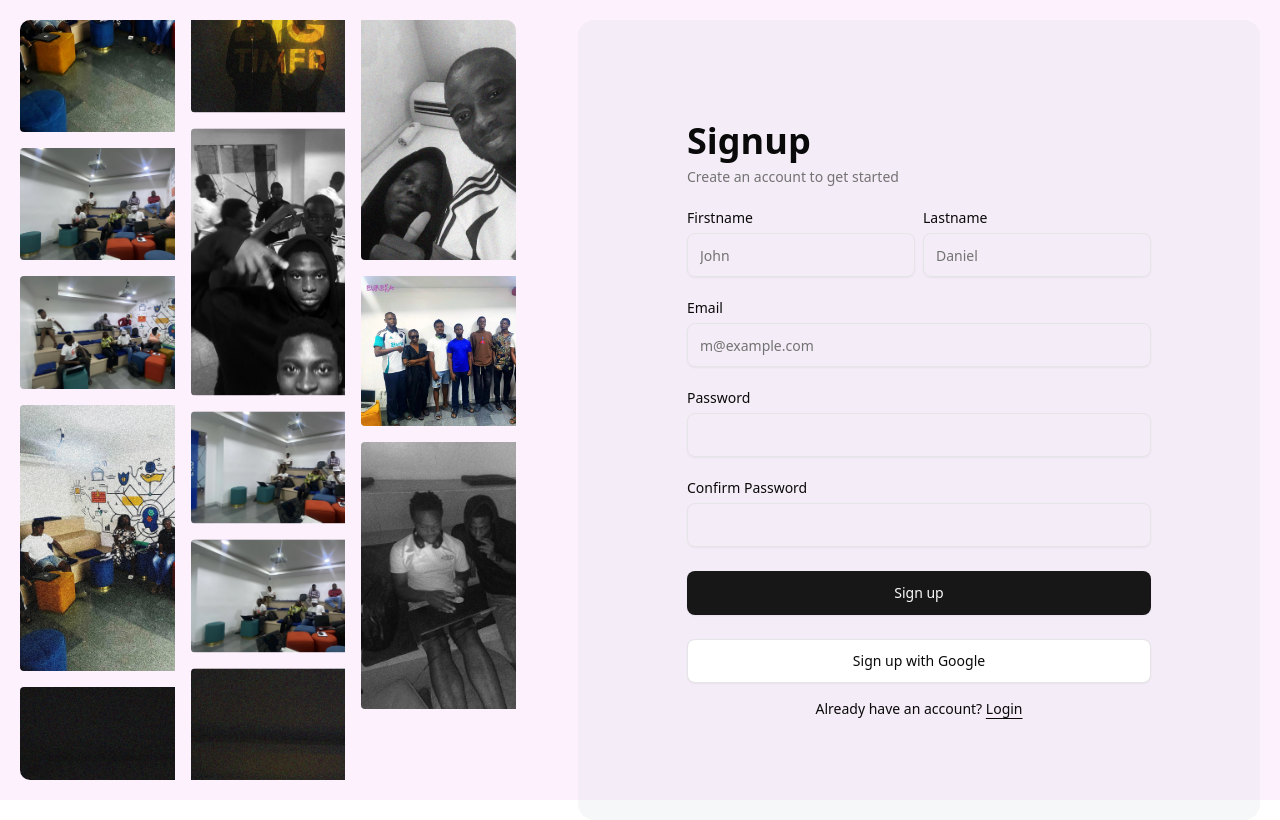
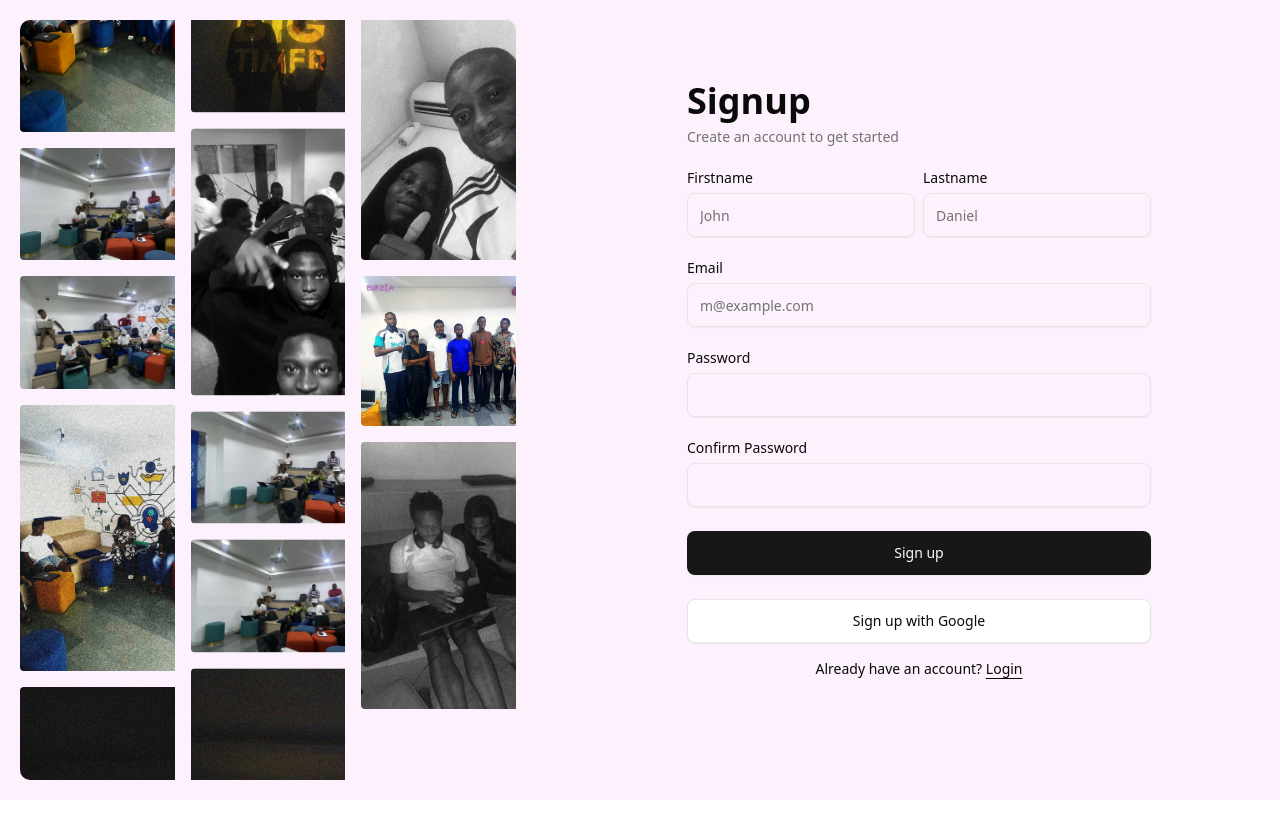
Before and after one commit to Eureka-Creatives/Snaprecka, a React (Vite) app in the folder frontend/: page /auth/signup in a window 1280 px wide. Built offline with nearby package versions, Linux system fonts and the light colour scheme.

Commit message:
fix: update layout for Login and Signup components to use min-h-[90vh]

```diff
--- a/frontend/src/components/login.tsx
+++ b/frontend/src/components/login.tsx
@@ -32,7 +32,7 @@ export default function Login() {
   return (
     <div
       className={cn(
-        "flex flex-col gap-6 w-full justify-center items-center bg-gray-300/20 h-full rounded-2xl"
+        "flex flex-col gap-6 w-full justify-center items-center min-h-[90vh] rounded-2xl"
       )}
     >
       <Card className="w-md shadow-none border-none bg-transparent">
@@ -56,7 +56,7 @@ export default function Login() {
                   className=""
                 />
                 {errors.email && (
-                  <span className="text-red-500 text-sm">
+                  <span className="text-red-500 text-xs">
                     {errors.email?.message || "Email is required"}
                   </span>
                 )}
@@ -79,7 +79,7 @@ export default function Login() {
                   aria-invalid={errors.password ? "true" : "false"}
                 />
                 {errors.password && (
-                  <span className="text-red-500 text-sm">
+                  <span className="text-red-500 text-xs">
                     {errors.password?.message || "Password is required"}
                   </span>
                 )}
--- a/frontend/src/components/signup.tsx
+++ b/frontend/src/components/signup.tsx
@@ -35,7 +35,7 @@ export default function Signup() {
   return (
     <div
       className={cn(
-        "flex flex-col gap-6 w-full justify-center items-center min-h-screen bg-gray-300/20 rounded-2xl"
+        "flex flex-col gap-6 w-full justify-center items-center min-h-[90vh] rounded-2xl"
       )}
     >
       <Card className="border-none shadow-none bg-transparent w-lg">
```
